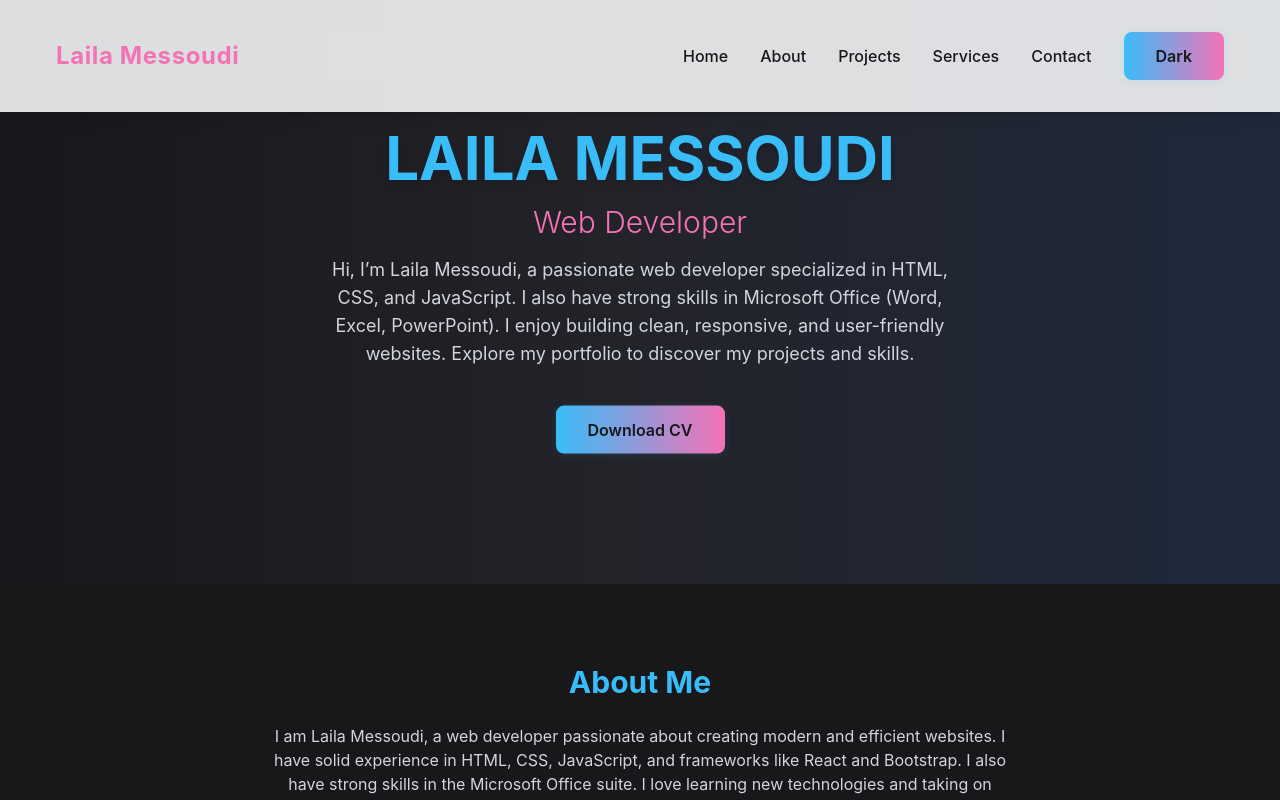
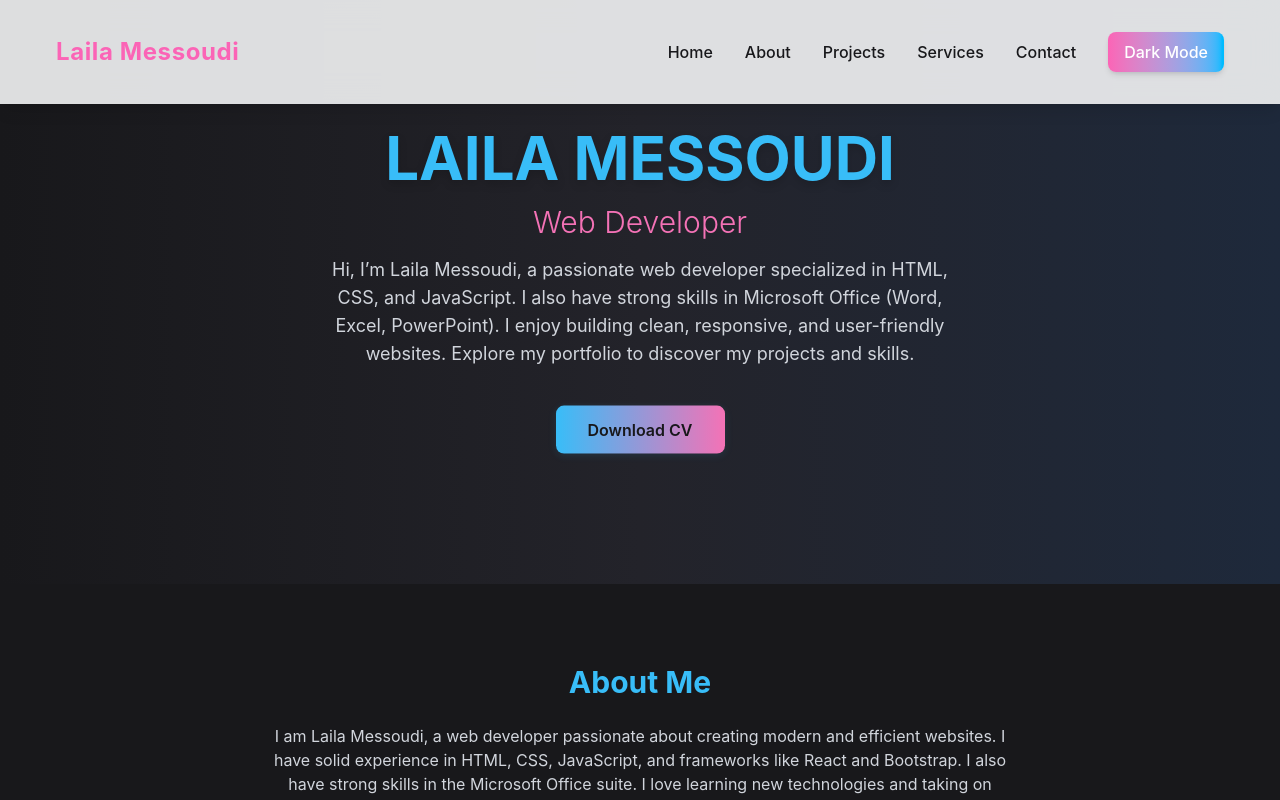
Before and after one commit to laila-20049/PORTFOLIO-IN-REACT, a React (Vite) app: page / in a window 1280 px wide. Shown: the top 800 px of the page. Built offline with nearby package versions, Linux system fonts and the light colour scheme.

Commit message:
Add Navbar with Dark/Light button

```diff
--- a/src/components/Navbar.jsx
+++ b/src/components/Navbar.jsx
@@ -3,37 +3,39 @@ import React, { useState } from "react";
 export default function Navbar({ dark, setDark }) {
   const [open, setOpen] = useState(false);
 
+  const linkStyle = `
+    relative
+    after:content-[''] after:absolute after:left-0 after:-bottom-1
+    after:w-0 after:h-[2px] after:bg-gradient-to-r after:from-pink-400 after:to-sky-400
+    after:transition-all after:duration-300 hover:after:w-full
+  `;
+
+  const links = ["home", "about", "projects", "services", "contact"];
+
   return (
     <nav className={`fixed top-0 left-0 right-0 z-50 shadow-lg backdrop-blur-lg ${dark ? "bg-[#18181b]/90" : "bg-[#f3f4f6]/90"}`}>
       <div className="container mx-auto px-6 py-4 flex items-center justify-between">
         {/* Logo */}
-        <div className={`text-2xl font-bold tracking-wide ${dark ? "accent-blue" : "accent-pink"}`}>
+        <div className={`text-2xl font-bold tracking-wide ${dark ? "text-sky-400" : "text-pink-400"}`}>
           Laila Messoudi
         </div>
 
         {/* Desktop Links */}
         <ul className="hidden md:flex gap-8 items-center text-base font-medium">
-          <li>
-            <a href="#home" className={`hover:accent-pink transition ${dark ? "" : "text-[#18181b]"}`}>Home</a>
-          </li>
-          <li>
-            <a href="#about" className={`hover:accent-pink transition ${dark ? "" : "text-[#18181b]"}`}>About</a>
-          </li>
-          <li>
-            <a href="#projects" className={`hover:accent-pink transition ${dark ? "" : "text-[#18181b]"}`}>Projects</a>
-          </li>
-          <li>
-            <a href="#services" className={`hover:accent-pink transition ${dark ? "" : "text-[#18181b]"}`}>Services</a>
-          </li>
-          <li>
-            <a href="#contact" className={`hover:accent-pink transition ${dark ? "" : "text-[#18181b]"}`}>Contact</a>
-          </li>
+          {links.map((id) => (
+            <li key={id}>
+              <a href={`#${id}`} className={`${linkStyle} ${dark ? "text-white" : "text-[#18181b]"}`}>
+                {id.charAt(0).toUpperCase() + id.slice(1)}
+              </a>
+            </li>
+          ))}
+          {/* Dark/Light Button */}
           <li>
             <button
               onClick={() => setDark((prev) => !prev)}
-              className="button px-4 py-2"
+              className="px-4 py-2 rounded-lg font-medium bg-gradient-to-r from-pink-400 to-sky-400 text-white shadow-md hover:opacity-90 transition"
             >
-              {dark ? "Light" : "Dark"}
+              {dark ? "Light Mode" : "Dark Mode"}
             </button>
           </li>
         </ul>
@@ -42,13 +44,13 @@ export default function Navbar({ dark, setDark }) {
         <div className="md:hidden flex items-center">
           <button
             onClick={() => setOpen(!open)}
-            className={`${dark ? "accent-blue" : "accent-pink"} focus:outline-none`}
+            className={`${dark ? "text-sky-400" : "text-pink-400"} focus:outline-none`}
             aria-label="Open menu"
           >
             <svg width="28" height="28" fill="none" viewBox="0 0 24 24">
-              <rect y="5" width="24" height="2" rx="1" fill={dark ? "#38bdf8" : "#f472b6"}/>
-              <rect y="11" width="24" height="2" rx="1" fill={dark ? "#38bdf8" : "#f472b6"}/>
-              <rect y="17" width="24" height="2" rx="1" fill={dark ? "#38bdf8" : "#f472b6"}/>
+              <rect y="5" width="24" height="2" rx="1" fill={dark ? "#38bdf8" : "#f472b6"} />
+              <rect y="11" width="24" height="2" rx="1" fill={dark ? "#38bdf8" : "#f472b6"} />
+              <rect y="17" width="24" height="2" rx="1" fill={dark ? "#38bdf8" : "#f472b6"} />
             </svg>
           </button>
         </div>
@@ -58,30 +60,26 @@ export default function Navbar({ dark, setDark }) {
       {open && (
         <div className={`md:hidden border-t slide-in ${dark ? "bg-[#23232a] border-[#38bdf8]" : "bg-[#fff] border-[#f472b6]"}`}>
           <ul className="flex flex-col gap-6 py-6 px-8 text-base font-medium">
-            <li>
-              <a href="#home" className={`hover:accent-pink transition ${dark ? "" : "text-[#18181b]"}`} onClick={() => setOpen(false)}>Home</a>
-            </li>
-            <li>
-              <a href="#about" className={`hover:accent-pink transition ${dark ? "" : "text-[#18181b]"}`} onClick={() => setOpen(false)}>About</a>
-            </li>
-            <li>
-              <a href="#projects" className={`hover:accent-pink transition ${dark ? "" : "text-[#18181b]"}`} onClick={() => setOpen(false)}>Projects</a>
-            </li>
-            <li>
-              <a href="#services" className={`hover:accent-pink transition ${dark ? "" : "text-[#18181b]"}`} onClick={() => setOpen(false)}>Services</a>
-            </li>
-            <li>
-              <a href="#contact" className={`hover:accent-pink transition ${dark ? "" : "text-[#18181b]"}`} onClick={() => setOpen(false)}>Contact</a>
-            </li>
+            {links.map((id) => (
+              <li key={id}>
+                <a
+                  href={`#${id}`}
+                  onClick={() => setOpen(false)}
+                  className={`${linkStyle} ${dark ? "text-white" : "text-[#18181b]"}`}
+                >
+                  {id.charAt(0).toUpperCase() + id.slice(1)}
+                </a>
+              </li>
+            ))}
             <li>
               <button
                 onClick={() => {
                   setDark((prev) => !prev);
                   setOpen(false);
                 }}
-                className="button px-4 py-2 w-full"
+                className="px-4 py-2 rounded-lg font-medium bg-gradient-to-r from-pink-400 to-sky-400 text-white shadow-md hover:opacity-90 transition w-full"
               >
-                {dark ? "Light" : "Dark"}
+                {dark ? "Light Mode" : "Dark Mode"}
               </button>
             </li>
           </ul>
```
